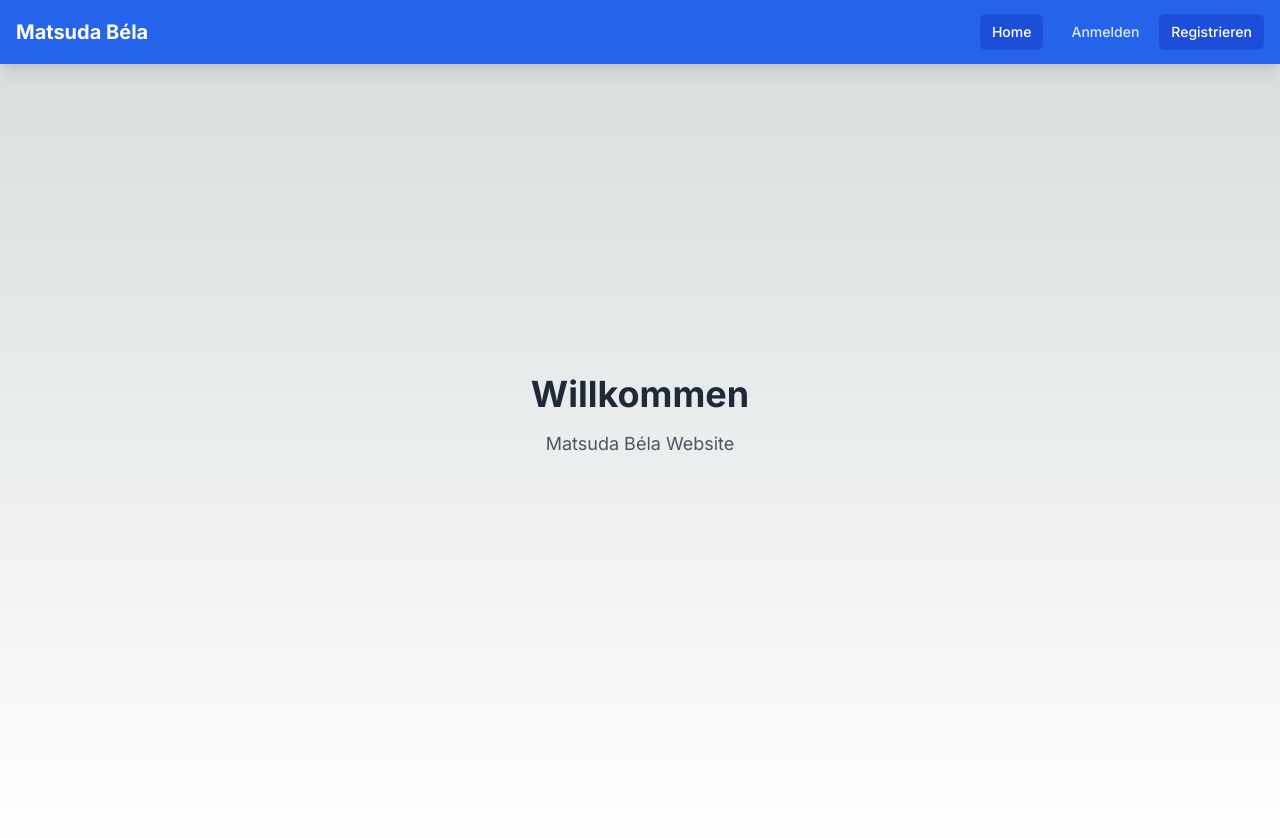
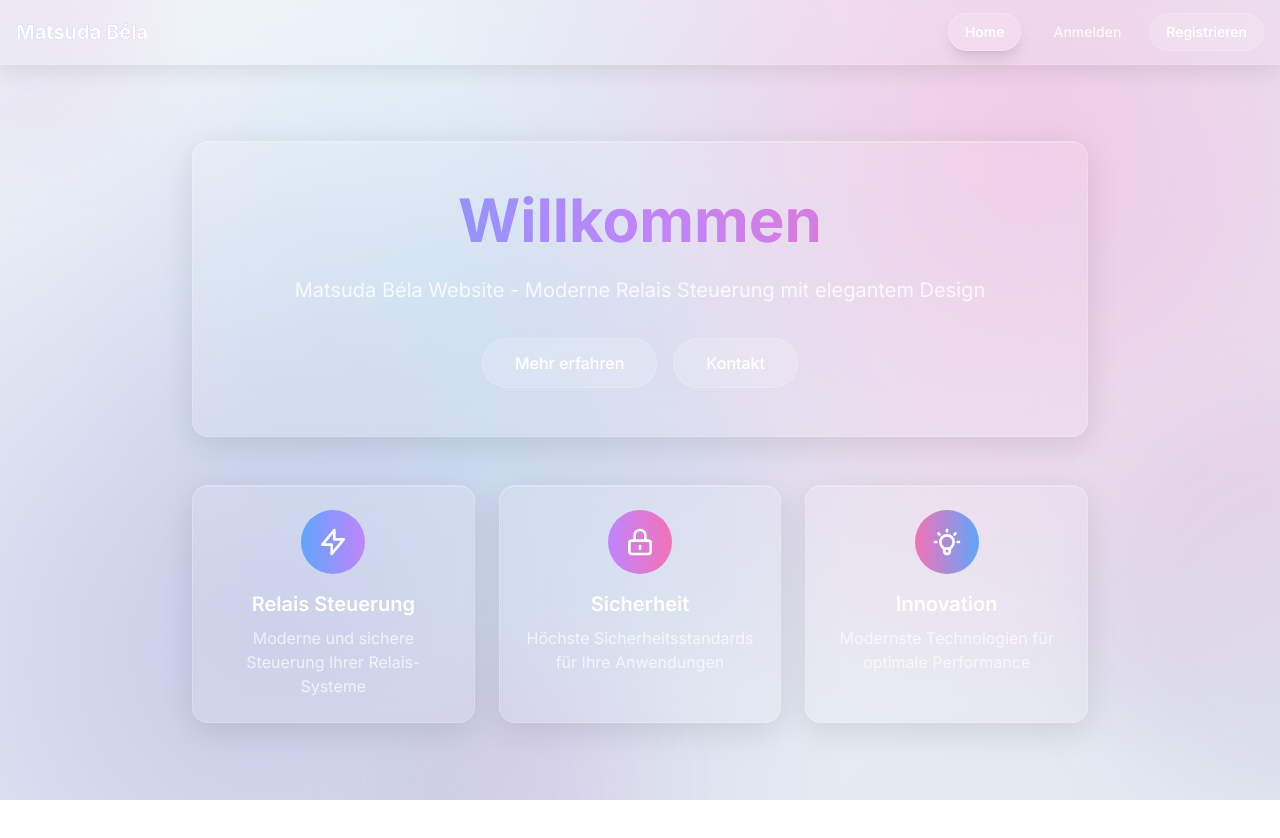
Before and after one commit to moritxius-matsuda/MATSUDA-BELA-WEBSITE, a Next.js app: page / in a window 1280 px wide. Shown: the top 838 px of the page. After the commit the page ends 800 px from the top, so only its background shows below. Built offline with nearby package versions, Linux system fonts and the light colour scheme; no server answers.

Commit message:
glass commit

```diff
--- a/app/globals.css
+++ b/app/globals.css
@@ -3,25 +3,153 @@
 @tailwind utilities;
 
 :root {
-  --foreground-rgb: 0, 0, 0;
-  --background-start-rgb: 214, 219, 220;
-  --background-end-rgb: 255, 255, 255;
+  --foreground-rgb: 255, 255, 255;
+  --background-start-rgb: 15, 23, 42;
+  --background-end-rgb: 30, 41, 59;
+  --glass-bg: rgba(255, 255, 255, 0.1);
+  --glass-border: rgba(255, 255, 255, 0.2);
+  --glass-shadow: rgba(0, 0, 0, 0.1);
 }
 
-@media (prefers-color-scheme: dark) {
+@media (prefers-color-scheme: light) {
   :root {
-    --foreground-rgb: 255, 255, 255;
-    --background-start-rgb: 0, 0, 0;
-    --background-end-rgb: 0, 0, 0;
+    --foreground-rgb: 30, 41, 59;
+    --background-start-rgb: 241, 245, 249;
+    --background-end-rgb: 226, 232, 240;
+    --glass-bg: rgba(255, 255, 255, 0.25);
+    --glass-border: rgba(255, 255, 255, 0.4);
+    --glass-shadow: rgba(0, 0, 0, 0.05);
   }
 }
 
 body {
   color: rgb(var(--foreground-rgb));
-  background: linear-gradient(
-      to bottom,
-      transparent,
-      rgb(var(--background-end-rgb))
-    )
-    rgb(var(--background-start-rgb));
+  background:
+    radial-gradient(circle at 20% 80%, rgba(120, 119, 198, 0.3) 0%, transparent 50%),
+    radial-gradient(circle at 80% 20%, rgba(255, 119, 198, 0.3) 0%, transparent 50%),
+    radial-gradient(circle at 40% 40%, rgba(120, 219, 255, 0.2) 0%, transparent 50%),
+    linear-gradient(135deg, rgb(var(--background-start-rgb)) 0%, rgb(var(--background-end-rgb)) 100%);
+  min-height: 100vh;
+  position: relative;
 }
+
+/* Glasmorphismus Utilities */
+.glass {
+  background: var(--glass-bg);
+  backdrop-filter: blur(16px);
+  -webkit-backdrop-filter: blur(16px);
+  border: 1px solid var(--glass-border);
+  box-shadow: 0 8px 32px var(--glass-shadow);
+}
+
+.glass-card {
+  background: rgba(255, 255, 255, 0.1);
+  backdrop-filter: blur(20px);
+  -webkit-backdrop-filter: blur(20px);
+  border: 1px solid rgba(255, 255, 255, 0.2);
+  border-radius: 16px;
+  box-shadow:
+    0 8px 32px rgba(0, 0, 0, 0.1),
+    inset 0 1px 0 rgba(255, 255, 255, 0.2);
+  transition: all 0.3s ease;
+}
+
+.glass-card:hover {
+  background: rgba(255, 255, 255, 0.15);
+  border-color: rgba(255, 255, 255, 0.3);
+  box-shadow:
+    0 12px 40px rgba(0, 0, 0, 0.15),
+    inset 0 1px 0 rgba(255, 255, 255, 0.3);
+  transform: translateY(-2px);
+}
+
+.glass-navbar {
+  background: rgba(255, 255, 255, 0.08);
+  backdrop-filter: blur(24px);
+  -webkit-backdrop-filter: blur(24px);
+  border-bottom: 1px solid rgba(255, 255, 255, 0.1);
+  box-shadow: 0 4px 24px rgba(0, 0, 0, 0.1);
+}
+
+.glass-button {
+  background: rgba(255, 255, 255, 0.1);
+  backdrop-filter: blur(12px);
+  -webkit-backdrop-filter: blur(12px);
+  border: 1px solid rgba(255, 255, 255, 0.2);
+  transition: all 0.3s ease;
+}
+
+.glass-button:hover {
+  background: rgba(255, 255, 255, 0.2);
+  border-color: rgba(255, 255, 255, 0.3);
+  box-shadow: 0 4px 16px rgba(0, 0, 0, 0.1);
+}
+
+.glass-input {
+  background: rgba(255, 255, 255, 0.1);
+  backdrop-filter: blur(12px);
+  -webkit-backdrop-filter: blur(12px);
+  border: 1px solid rgba(255, 255, 255, 0.2);
+  color: rgb(var(--foreground-rgb));
+}
+
+.glass-input:focus {
+  background: rgba(255, 255, 255, 0.15);
+  border-color: rgba(120, 119, 198, 0.5);
+  box-shadow: 0 0 0 3px rgba(120, 119, 198, 0.1);
+}
+
+.glass-input::placeholder {
+  color: rgba(var(--foreground-rgb), 0.6);
+}
+
+/* Liquid Animation */
+@keyframes liquid {
+  0%, 100% {
+    border-radius: 60% 40% 30% 70% / 60% 30% 70% 40%;
+  }
+  50% {
+    border-radius: 30% 60% 70% 40% / 50% 60% 30% 60%;
+  }
+}
+
+.liquid-bg {
+  position: absolute;
+  top: 0;
+  left: 0;
+  width: 100%;
+  height: 100%;
+  overflow: hidden;
+  z-index: -1;
+}
+
+.liquid-shape {
+  position: absolute;
+  background: linear-gradient(45deg, rgba(120, 119, 198, 0.1), rgba(255, 119, 198, 0.1));
+  animation: liquid 8s ease-in-out infinite;
+  filter: blur(40px);
+}
+
+.liquid-shape:nth-child(1) {
+  width: 300px;
+  height: 300px;
+  top: -150px;
+  left: -150px;
+  animation-delay: 0s;
+}
+
+.liquid-shape:nth-child(2) {
+  width: 400px;
+  height: 400px;
+  top: 50%;
+  right: -200px;
+  animation-delay: -2s;
+}
+
+.liquid-shape:nth-child(3) {
+  width: 250px;
+  height: 250px;
+  bottom: -125px;
+  left: 30%;
+  animation-delay: -4s;
+}
--- a/app/layout-simple.tsx
+++ b/app/layout-simple.tsx
@@ -18,8 +18,13 @@ export default function RootLayout({
   return (
     <html lang="de">
       <body className={inter.className}>
+        <div className="liquid-bg">
+          <div className="liquid-shape"></div>
+          <div className="liquid-shape"></div>
+          <div className="liquid-shape"></div>
+        </div>
         <SimpleNavbar />
-        <main className="min-h-screen">
+        <main className="min-h-screen pt-16">
           {children}
         </main>
       </body>
--- a/app/layout.tsx
+++ b/app/layout.tsx
@@ -20,8 +20,13 @@ export default function RootLayout({
     <ClerkProvider>
       <html lang="de">
         <body className={inter.className}>
+          <div className="liquid-bg">
+            <div className="liquid-shape"></div>
+            <div className="liquid-shape"></div>
+            <div className="liquid-shape"></div>
+          </div>
           <Navbar />
-          <main className="min-h-screen">
+          <main className="min-h-screen pt-16">
             {children}
           </main>
         </body>
--- a/app/page.tsx
+++ b/app/page.tsx
@@ -1,14 +1,56 @@
 export default function Home() {
   return (
-    <div className="container mx-auto px-4 py-8">
+    <div className="container mx-auto px-4 py-12">
       <div className="flex items-center justify-center min-h-[80vh]">
-        <div className="text-center">
-          <h1 className="text-4xl font-bold text-gray-800 mb-4">
-            Willkommen
-          </h1>
-          <p className="text-lg text-gray-600">
-            Matsuda Béla Website
-          </p>
+        <div className="text-center max-w-4xl">
+          <div className="glass-card p-12 mb-8">
+            <h1 className="text-6xl font-bold bg-gradient-to-r from-blue-400 via-purple-400 to-pink-400 bg-clip-text text-transparent mb-6">
+              Willkommen
+            </h1>
+            <p className="text-xl text-white/80 mb-8 leading-relaxed">
+              Matsuda Béla Website - Moderne Relais Steuerung mit elegantem Design
+            </p>
+            <div className="flex justify-center space-x-4">
+              <button className="glass-button px-8 py-3 rounded-full text-white font-medium transition-all duration-300 hover:shadow-lg">
+                Mehr erfahren
+              </button>
+              <button className="glass-button px-8 py-3 rounded-full text-white font-medium transition-all duration-300 hover:shadow-lg">
+                Kontakt
+              </button>
+            </div>
+          </div>
+
+          <div className="grid md:grid-cols-3 gap-6 mt-12">
+            <div className="glass-card p-6 text-center">
+              <div className="w-16 h-16 mx-auto mb-4 bg-gradient-to-r from-blue-400 to-purple-400 rounded-full flex items-center justify-center">
+                <svg className="w-8 h-8 text-white" fill="none" stroke="currentColor" viewBox="0 0 24 24">
+                  <path strokeLinecap="round" strokeLinejoin="round" strokeWidth={2} d="M13 10V3L4 14h7v7l9-11h-7z" />
+                </svg>
+              </div>
+              <h3 className="text-xl font-semibold text-white mb-2">Relais Steuerung</h3>
+              <p className="text-white/70">Moderne und sichere Steuerung Ihrer Relais-Systeme</p>
+            </div>
+
+            <div className="glass-card p-6 text-center">
+              <div className="w-16 h-16 mx-auto mb-4 bg-gradient-to-r from-purple-400 to-pink-400 rounded-full flex items-center justify-center">
+                <svg className="w-8 h-8 text-white" fill="none" stroke="currentColor" viewBox="0 0 24 24">
+                  <path strokeLinecap="round" strokeLinejoin="round" strokeWidth={2} d="M12 15v2m-6 4h12a2 2 0 002-2v-6a2 2 0 00-2-2H6a2 2 0 00-2 2v6a2 2 0 002 2zm10-10V7a4 4 0 00-8 0v4h8z" />
+                </svg>
+              </div>
+              <h3 className="text-xl font-semibold text-white mb-2">Sicherheit</h3>
+              <p className="text-white/70">Höchste Sicherheitsstandards für Ihre Anwendungen</p>
+            </div>
+
+            <div className="glass-card p-6 text-center">
+              <div className="w-16 h-16 mx-auto mb-4 bg-gradient-to-r from-pink-400 to-blue-400 rounded-full flex items-center justify-center">
+                <svg className="w-8 h-8 text-white" fill="none" stroke="currentColor" viewBox="0 0 24 24">
+                  <path strokeLinecap="round" strokeLinejoin="round" strokeWidth={2} d="M9.663 17h4.673M12 3v1m6.364 1.636l-.707.707M21 12h-1M4 12H3m3.343-5.657l-.707-.707m2.828 9.9a5 5 0 117.072 0l-.548.547A3.374 3.374 0 0014 18.469V19a2 2 0 11-4 0v-.531c0-.895-.356-1.754-.988-2.386l-.548-.547z" />
+                </svg>
+              </div>
+              <h3 className="text-xl font-semibold text-white mb-2">Innovation</h3>
+              <p className="text-white/70">Modernste Technologien für optimale Performance</p>
+            </div>
+          </div>
         </div>
       </div>
     </div>
--- a/components/Navbar.tsx
+++ b/components/Navbar.tsx
@@ -12,11 +12,11 @@ export default function Navbar() {
   const hasRelaisAccess = user?.publicMetadata?.relais === 1 || user?.publicMetadata?.admin === 1
 
   return (
-    <nav className="bg-blue-600 shadow-lg">
+    <nav className="glass-navbar fixed top-0 left-0 right-0 z-50">
       <div className="max-w-7xl mx-auto px-4">
         <div className="flex justify-between h-16">
           <div className="flex items-center">
-            <Link href="/" className="text-white text-xl font-bold">
+            <Link href="/" className="text-white text-xl font-bold bg-gradient-to-r from-blue-400 to-purple-400 bg-clip-text text-transparent">
               Matsuda Béla
             </Link>
           </div>
@@ -24,10 +24,10 @@ export default function Navbar() {
           <div className="flex items-center space-x-4">
             <Link
               href="/"
-              className={`px-3 py-2 rounded-md text-sm font-medium transition-colors ${
+              className={`px-4 py-2 rounded-full text-sm font-medium transition-all duration-300 ${
                 pathname === '/'
-                  ? 'bg-blue-700 text-white'
-                  : 'text-blue-100 hover:bg-blue-500 hover:text-white'
+                  ? 'glass-button text-white shadow-lg'
+                  : 'text-white/80 hover:text-white hover:glass-button'
               }`}
             >
               Home
@@ -36,10 +36,10 @@ export default function Navbar() {
             {user && hasRelaisAccess && (
               <Link
                 href="/relais"
-                className={`px-3 py-2 rounded-md text-sm font-medium transition-colors ${
+                className={`px-4 py-2 rounded-full text-sm font-medium transition-all duration-300 ${
                   pathname === '/relais'
-                    ? 'bg-blue-700 text-white'
-                    : 'text-blue-100 hover:bg-blue-500 hover:text-white'
+                    ? 'glass-button text-white shadow-lg'
+                    : 'text-white/80 hover:text-white hover:glass-button'
                 }`}
               >
                 Relais Steuerung
@@ -47,23 +47,25 @@ export default function Navbar() {
             )}
 
             {user ? (
-              <div className="flex items-center space-x-2">
-                <span className="text-blue-100 text-sm">
+              <div className="flex items-center space-x-3">
+                <span className="text-white/90 text-sm font-medium">
                   {user.firstName || user.emailAddresses[0].emailAddress}
                 </span>
-                <UserButton afterSignOutUrl="/" />
+                <div className="glass-button rounded-full p-1">
+                  <UserButton afterSignOutUrl="/" />
+                </div>
               </div>
             ) : (
-              <div className="flex items-center space-x-2">
+              <div className="flex items-center space-x-3">
                 <Link
                   href="/sign-in"
-                  className="text-blue-100 hover:bg-blue-500 hover:text-white px-3 py-2 rounded-md text-sm font-medium transition-colors"
+                  className="text-white/80 hover:text-white px-4 py-2 rounded-full text-sm font-medium transition-all duration-300 hover:glass-button"
                 >
                   Anmelden
                 </Link>
                 <Link
                   href="/sign-up"
-                  className="bg-blue-700 hover:bg-blue-800 text-white px-3 py-2 rounded-md text-sm font-medium transition-colors"
+                  className="glass-button text-white px-4 py-2 rounded-full text-sm font-medium transition-all duration-300 hover:shadow-lg"
                 >
                   Registrieren
                 </Link>
```
Also changed, not shown: app/relais/page.tsx (+25 -23 lines), components/RelaisCard.tsx (+21 -13 lines), components/SimpleAuth.tsx (+24 -20 lines), components/SimpleNavbar.tsx (+8 -8 lines).
